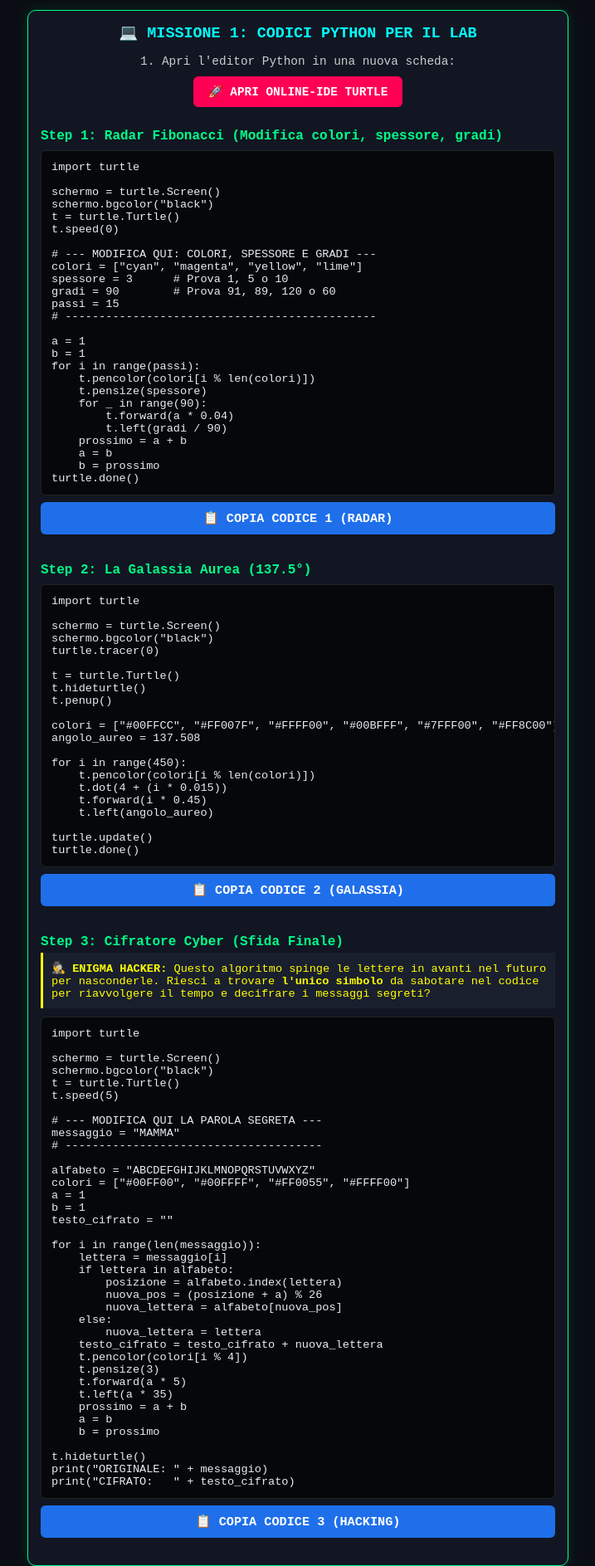
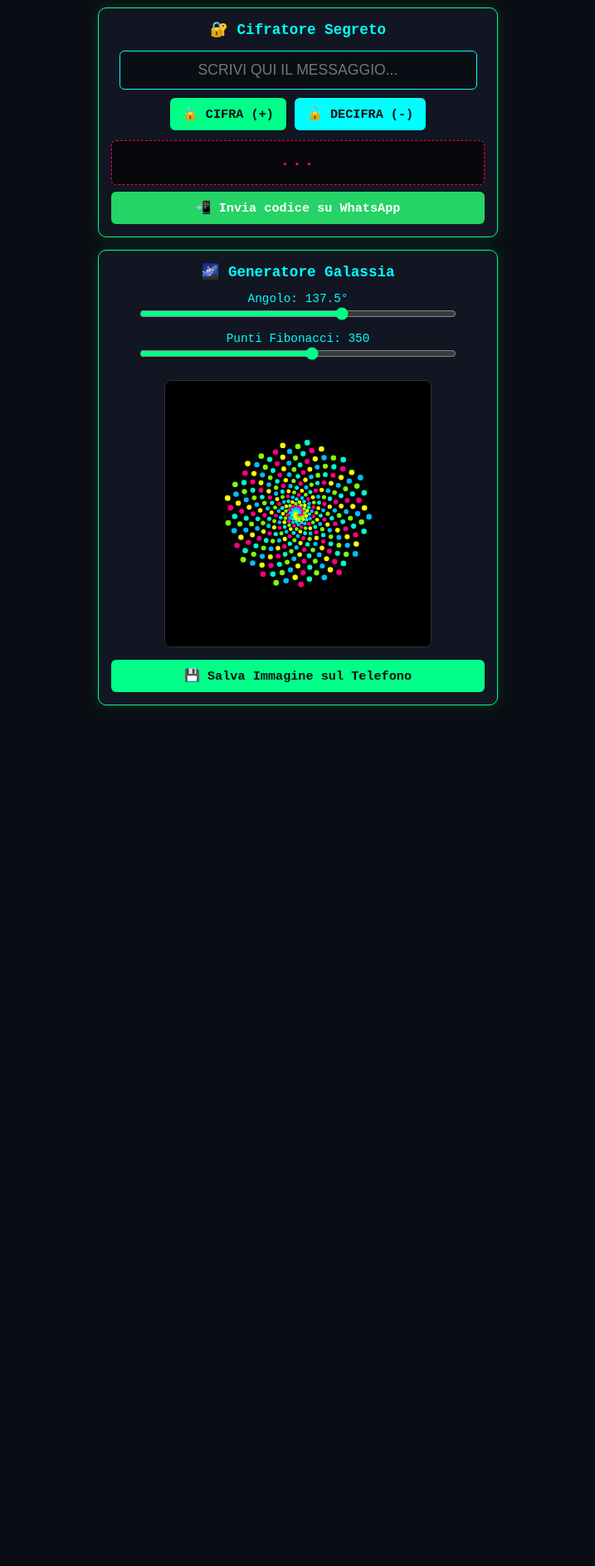
Before and after one commit to fbascn/fibonacci-lab, a plain HTML site: page index.html in a window 1280 px wide. Shown: the part 84-1971 px from the top of the page at 83% size, without its empty margins (281-998 px from the left). After the commit the page ends 964 px from the top, so only its background shows below. Drawn offline with Linux system fonts and the light colour scheme.

Commit message:
Refactor HTML structure and styles for clarity

```diff
--- a/index.html
+++ b/index.html
@@ -6,26 +6,18 @@
 <title>Cyber Fibonacci Lab - Open Day</title>
 <style>
   body { background: #0a0e14; color: #00ff88; font-family: 'Courier New', monospace; margin: 0; padding: 15px; text-align: center; }
-  h1 { font-size: 1.5rem; text-shadow: 0 0 10px #00ff88; margin-bottom: 5px; }
-  p.sub { color: #8892b0; font-size: 0.9rem; margin-top: 0; }
-  .card { background: #111622; border: 1px solid #00ff88; border-radius: 10px; padding: 15px; margin: 15px auto; max-width: 620px; box-shadow: 0 0 15px rgba(0,255,136,0.12); text-align: left; }
-  .card h2 { margin-top: 0; font-size: 1.15rem; color: #00ffff; text-align: center; }
-  pre { background: #05070a; color: #e6edf3; padding: 12px; border-radius: 6px; overflow-x: auto; font-size: 0.85rem; border: 1px solid #222; margin: 8px 0; white-space: pre; }
+  h1 { font-size: 1.4rem; text-shadow: 0 0 10px #00ff88; margin-bottom: 5px; }
+  p.sub { color: #8892b0; font-size: 0.85rem; margin-top: 0; }
+  .card { background: #111622; border: 1px solid #00ff88; border-radius: 10px; padding: 15px; margin: 15px auto; max-width: 450px; box-shadow: 0 0 15px rgba(0,255,136,0.15); }
+  input[type="text"] { width: 90%; padding: 12px; background: #0a0e14; border: 1px solid #00ffff; color: #fff; font-size: 1.1rem; border-radius: 6px; text-transform: uppercase; text-align: center; margin-bottom: 10px; }
+  .btn-group { display: flex; gap: 10px; justify-content: center; margin-bottom: 12px; }
   button { background: #00ff88; color: #0a0e14; border: none; padding: 10px 15px; font-weight: bold; border-radius: 6px; cursor: pointer; font-family: inherit; font-size: 0.95rem; }
-  button.copy-btn { width: 100%; background: #1f6feb; color: #fff; margin-bottom: 18px; }
-  button.copy-btn:active { background: #388bfd; }
-  button.sec { background: #00ffff; color: #0a0e14; }
-  button.active-mode { outline: 3px solid #ffffff; }
+  button.sec { background: #00ffff; }
   button.wa { background: #25D366; color: #fff; width: 100%; margin-top: 8px; }
-  .center { text-align: center; }
-  input[type="text"] { width: 90%; padding: 12px; background: #0a0e14; border: 1px solid #00ffff; color: #fff; font-size: 1.1rem; border-radius: 6px; text-transform: uppercase; text-align: center; margin-bottom: 10px; display: block; margin-left: auto; margin-right: auto; }
-  .btn-group { display: flex; gap: 10px; justify-content: center; margin-bottom: 12px; }
-  .output { background: #05070a; padding: 12px; border-radius: 6px; border: 1px dashed #ff0055; color: #ff0055; font-size: 1.3rem; font-weight: bold; letter-spacing: 2px; word-break: break-all; min-height: 28px; text-align: center; }
-  canvas { background: #000; border-radius: 8px; border: 1px solid #333; max-width: 100%; margin-top: 10px; display: block; margin-left: auto; margin-right: auto; }
-  .slider-box { margin: 10px 0; font-size: 0.9rem; color: #00ffff; text-align: center; }
+  .output { background: #05070a; padding: 12px; border-radius: 6px; border: 1px dashed #ff0055; color: #ff0055; font-size: 1.3rem; font-weight: bold; letter-spacing: 2px; word-break: break-all; min-height: 28px; }
+  canvas { background: #000; border-radius: 8px; border: 1px solid #333; max-width: 100%; margin-top: 10px; }
+  .slider-box { margin: 10px 0; font-size: 0.9rem; color: #00ffff; }
   input[type="range"] { width: 85%; accent-color: #00ff88; }
-  a.ide-link { display: inline-block; background: #ff0055; color: #fff; text-decoration: none; padding: 10px 18px; border-radius: 6px; font-weight: bold; margin: 10px 0; }
-  .hint-box { background: #1a1f2e; border-left: 3px solid #ffff00; padding: 10px; margin-bottom: 10px; font-size: 0.85rem; color: #ffff00; }
 </style>
 </head>
 <body>
@@ -33,124 +25,21 @@
   <h1>⚡ CYBER FIBONACCI LAB</h1>
   <p class="sub">Sequenza: 1, 1, 2, 3, 5, 8, 13, 21...</p>
 
+  <!-- SEZIONE 1: CRITTOGRAFIA -->
   <div class="card">
-    <h2>💻 MISSIONE 1: CODICI PYTHON PER IL LAB</h2>
-    <div class="center">
-      <p style="font-size:0.9rem; color:#ccc;">1. Apri l'editor Python in una nuova scheda:<br>
-      <a class="ide-link" href="https://online-ide.com" target="_blank">🚀 APRI ONLINE-IDE TURTLE</a></p>
+    <h2 style="margin-top:0; font-size:1.1rem; color:#00ffff;">🔐 Cifratore Segreto</h2>
+    <input type="text" id="testo" placeholder="SCRIVI QUI IL MESSAGGIO..." oninput="elabora(1)">
+    <div class="btn-group">
+      <button onclick="elabora(1)">🔒 CIFRA (+)</button>
+      <button class="sec" onclick="elabora(-1)">🔓 DECIFRA (-)</button>
     </div>
-
-    <p style="color:#00ff88; font-weight:bold; margin-bottom:4px;">Step 1: Radar Fibonacci (Modifica colori, spessore, gradi)</p>
-<pre id="box1">import turtle
-
-schermo = turtle.Screen()
-schermo.bgcolor("black")
-t = turtle.Turtle()
-t.speed(0)
-
-# --- MODIFICA QUI: COLORI, SPESSORE E GRADI ---
-colori = ["cyan", "magenta", "yellow", "lime"]
-spessore = 3      # Prova 1, 5 o 10
-gradi = 90        # Prova 91, 89, 120 o 60
-passi = 15
-# ----------------------------------------------
-
-a = 1
-b = 1
-for i in range(passi):
-    t.pencolor(colori[i % len(colori)])
-    t.pensize(spessore)
-    for _ in range(90):
-        t.forward(a * 0.04)
-        t.left(gradi / 90)
-    prossimo = a + b
-    a = b
-    b = prossimo
-turtle.done()</pre>
-    <button class="copy-btn" onclick="copiaBox('box1', this)">📋 COPIA CODICE 1 (RADAR)</button>
-
-    <p style="color:#00ff88; font-weight:bold; margin-bottom:4px;">Step 2: La Galassia Aurea (137.5°)</p>
-<pre id="box2">import turtle
-
-schermo = turtle.Screen()
-schermo.bgcolor("black")
-turtle.tracer(0)
-
-t = turtle.Turtle()
-t.hideturtle()
-t.penup()
-
-colori = ["#00FFCC", "#FF007F", "#FFFF00", "#00BFFF", "#7FFF00", "#FF8C00"]
-angolo_aureo = 137.508
-
-for i in range(450):
-    t.pencolor(colori[i % len(colori)])
-    t.dot(4 + (i * 0.015))
-    t.forward(i * 0.45)
-    t.left(angolo_aureo)
-
-turtle.update()
-turtle.done()</pre>
-    <button class="copy-btn" onclick="copiaBox('box2', this)">📋 COPIA CODICE 2 (GALASSIA)</button>
-
-    <p style="color:#00ff88; font-weight:bold; margin-bottom:4px;">Step 3: Cifratore Cyber (Sfida Finale)</p>
-    <div class="hint-box">
-      🕵️‍♂️ <strong>ENIGMA HACKER:</strong> Questo algoritmo spinge le lettere in avanti nel futuro per nasconderle. Riesci a trovare <strong>l'unico simbolo</strong> da sabotare nel codice per riavvolgere il tempo e decifrare i messaggi segreti?
-    </div>
-<pre id="box3">import turtle
-
-schermo = turtle.Screen()
-schermo.bgcolor("black")
-t = turtle.Turtle()
-t.speed(5)
-
-# --- MODIFICA QUI LA PAROLA SEGRETA ---
-messaggio = "MAMMA"
-# --------------------------------------
-
-alfabeto = "ABCDEFGHIJKLMNOPQRSTUVWXYZ"
-colori = ["#00FF00", "#00FFFF", "#FF0055", "#FFFF00"]
-a = 1
-b = 1
-testo_cifrato = ""
-
-for i in range(len(messaggio)):
-    lettera = messaggio[i]
-    if lettera in alfabeto:
-        posizione = alfabeto.index(lettera)
-        nuova_pos = (posizione + a) % 26
-        nuova_lettera = alfabeto[nuova_pos]
-    else:
-        nuova_lettera = lettera
-    testo_cifrato = testo_cifrato + nuova_lettera
-    t.pencolor(colori[i % 4])
-    t.pensize(3)
-    t.forward(a * 5)
-    t.left(a * 35)
-    prossimo = a + b
-    a = b
-    b = prossimo
-
-t.hideturtle()
-print("ORIGINALE: " + messaggio)
-print("CIFRATO:   " + testo_cifrato)</pre>
-    <button class="copy-btn" onclick="copiaBox('box3', this)">📋 COPIA CODICE 3 (HACKING)</button>
+    <div class="output" id="risultato">...</div>
+    <button class="wa" onclick="condividiWA()">📲 Invia codice su WhatsApp</button>
   </div>
 
-  <div class="card center">
-    <h2>🔐 APP CIFRATORE SEGRETO (DA CASA)</h2>
-    <p id="modeLabel" style="font-size:0.85rem; color:#00ff88; margin-top:0;">Modalità attuale: 🔒 CIFRATURA (+)</p>
-    <input type="text" id="testo" placeholder="SCRIVI QUI IL MESSAGGIO..." oninput="elabora()">
-    <div class="btn-group">
-      <button id="btnCifra" class="active-mode" onclick="impostaModo(1)">🔒 CIFRA (+)</button>
-      <button id="btnDecifra" class="sec" onclick="impostaModo(-1)">🔓 DECIFRA (-)</button>
-    </div>
-    <div class="output" id="risultato">...</div>
-    <button class="wa" id="btnWA" onclick="condividiWA()">📲 Invia codice su WhatsApp</button>
-  </div>
-
-  <div class="card center">
-    <h2>🌌 GENERATORE GALASSIA (DA CASA)</h2>
+  <!-- SEZIONE 2: GRAFICA AUREA -->
+  <div class="card">
+    <h2 style="margin-top:0; font-size:1.1rem; color:#00ffff;">🌌 Generatore Galassia</h2>
     <div class="slider-box">
       Angolo: <span id="valAngolo">137.5</span>°<br>
       <input type="range" id="angolo" min="60" max="180" step="0.1" value="137.5" oninput="disegna()">
@@ -164,92 +53,69 @@ print("CIFRATO:   " + testo_cifrato)</pre>
   </div>
 
 <script>
-  function copiaBox(idBox, btn) {
-    const testo = document.getElementById(idBox).textContent;
-    const areaTemp = document.createElement('textarea');
-    areaTemp.value = testo;
-    areaTemp.style.position = 'fixed';
-    areaTemp.style.left = '-9999px';
-    document.body.appendChild(areaTemp);
-    areaTemp.select();
-    areaTemp.setSelectionRange(0, 99999);
+  const alfabeto = "ABCDEFGHIJKLMNOPQRSTUVWXYZ";
 
-    let ok = false;
-    try {
-      ok = document.execCommand('copy');
-    } catch (e) {
-      ok = false;
-    }
-    document.body.removeChild(areaTemp);
-
-    if (!ok && navigator.clipboard) {
-      navigator.clipboard.writeText(testo);
-    }
-
-    const labelOrig = btn.textContent;
-    btn.textContent = '✅ COPIATO! ORA INCOLLA SU ONLINE-IDE';
-    btn.style.background = '#00ff88';
-    btn.style.color = '#0a0e14';
-    setTimeout(function() {
-      btn.textContent = labelOrig;
-      btn.style.background = '#1f6feb';
-      btn.style.color = '#fff';
-    }, 2500);
-  }
-
-  const alfabeto = 'ABCDEFGHIJKLMNOPQRSTUVWXYZ';
-  let direzione = 1;
-
-  function impostaModo(dir) {
-    direzione = dir;
-    const label = document.getElementById('modeLabel');
-    const btnC = document.getElementById('btnCifra');
-    const btnD = document.getElementById('btnDecifra');
-
-    if (dir === 1) {
-      label.textContent = 'Modalità attuale: 🔒 CIFRATURA (+)';
-      label.style.color = '#00ff88';
-      btnC.classList.add('active-mode');
-      btnD.classList.remove('active-mode');
-    } else {
-      label.textContent = 'Modalità attuale: 🔓 DECIFRATURA (-)';
-      label.style.color = '#00ffff';
-      btnD.classList.add('active-mode');
-      btnC.classList.remove('active-mode');
-    }
-    elabora();
-  }
-
-  function elabora() {
-    const msg = document.getElementById('testo').value.toUpperCase();
-    let a = 1;
-    let b = 1;
-    let out = '';
-
+  function elabora(direzione) {
+    let msg = document.getElementById("testo").value.toUpperCase();
+    let a = 1, b = 1, out = "";
     for (let i = 0; i < msg.length; i++) {
-      const c = msg[i];
-      const pos = alfabeto.indexOf(c);
+      let c = msg[i];
+      let pos = alfabeto.indexOf(c);
       if (pos !== -1) {
         let nuovaPos = (pos + (direzione * a)) % 26;
-        if (nuovaPos < 0) {
-          nuovaPos += 26;
-        }
+        if (nuovaPos < 0) nuovaPos += 26;
         out += alfabeto[nuovaPos];
-        const prox = a + b;
-        a = b;
-        b = prox;
+        let prox = a + b; a = b; b = prox;
       } else {
         out += c;
       }
     }
-    document.getElementById('risultato').textContent = out || '...';
+    document.getElementById("risultato").innerText = out || "...";
   }
 
   function condividiWA() {
-    const res = document.getElementById('risultato').textContent;
-    if (res === '...' || res.trim() === '') {
-      alert('Scrivi prima un messaggio nella casella sopra!');
-      return;
+    let res = document.getElementById("risultato").innerText;
+    if (res === "...") return;
+    let url = "https://github.io";
+    let testoWA = "🕵️‍♂️ Ho cifrato un messaggio con l'algoritmo di Fibonacci all'Open Day!\n\nCodice: *" + res + "*\n\nProva a decifrarlo qui: " + url;
+    window.open("https://wa.me" + encodeURIComponent(testoWA), "_blank");
+  }
+
+  function disegna() {
+    let canvas = document.getElementById("tela");
+    let ctx = canvas.getContext("2d");
+    let ang = parseFloat(document.getElementById("angolo").value);
+    let n = parseInt(document.getElementById("punti").value);
+    document.getElementById("valAngolo").innerText = ang;
+    document.getElementById("valPunti").innerText = n;
+
+    ctx.fillStyle = "#000000";
+    ctx.fillRect(0, 0, canvas.width, canvas.height);
+
+    let colori = ["#00FFCC", "#FF007F", "#FFFF00", "#00BFFF", "#7FFF00"];
+    let cx = canvas.width / 2, cy = canvas.height / 2;
+
+    for (let i = 0; i < n; i++) {
+      let r = i * 0.25;
+      let theta = i * ang * (Math.PI / 180);
+      let x = cx + r * Math.cos(theta);
+      let y = cy + r * Math.sin(theta);
+
+      ctx.beginPath();
+      ctx.arc(x, y, 2 + (i * 0.004), 0, 2 * Math.PI);
+      ctx.fillStyle = colori[i % colori.length];
+      ctx.fill();
     }
-    const url = 'https://github.io';
-    const testoWA = '🕵️‍♂️ Ho cifrato un messaggio con Fibonacci all\'Open Day!\n\nCodice: *' + res + '*\n\nDecifralo qui: ' + url;
+  }
+
+  function scaricaImg() {
+    let link = document.createElement('a');
+    link.download = 'galassia-fibonacci.png';
+    link.href = document.getElementById('tela').toDataURL();
+    link.click();
+  }
+
+  disegna();
+</script>
+</body>
+</html>
```
